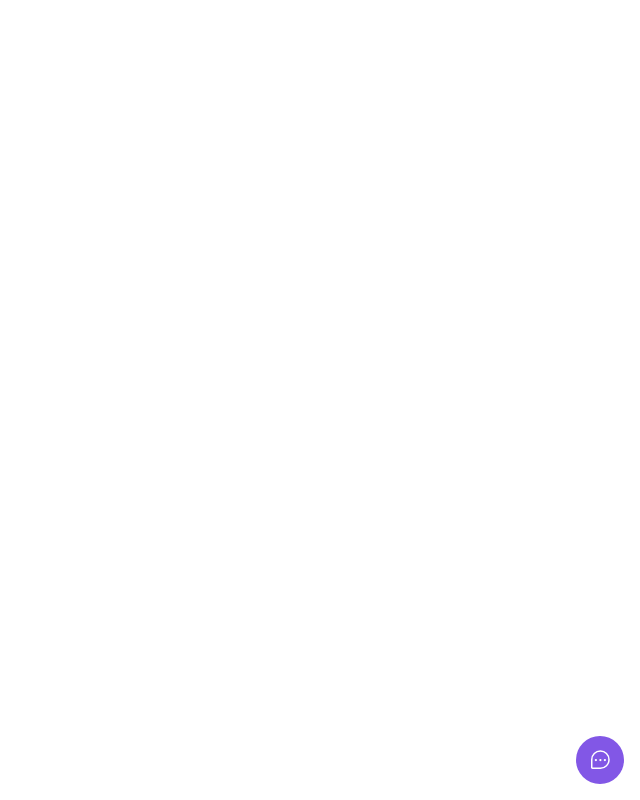
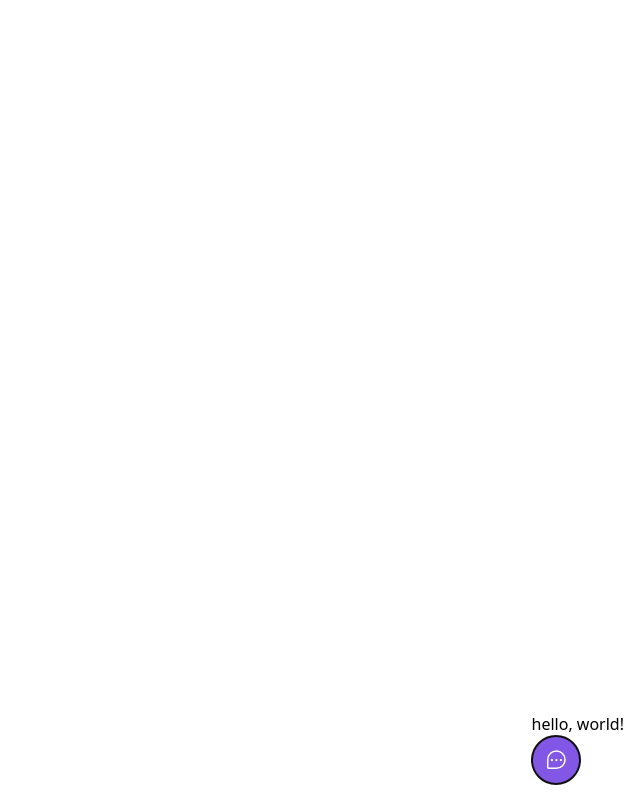
Before and after one commit to lucasgmelo/feedget, a React (Vite) app in the folder web/: page / in a window 1280 px wide. Both pictures are taken after a click on the button "Feedback". Shown: the whole page, without its empty margins (640-1280 px from the left). Built offline with nearby package versions, Linux system fonts and the light colour scheme.

Commit message:
:sparkles: install and add headlessui

```diff
--- a/web/package.json
+++ b/web/package.json
@@ -8,6 +8,7 @@
     "preview": "vite preview"
   },
   "dependencies": {
+    "@headlessui/react": "^1.6.2",
     "react": "^18.0.0",
     "react-dom": "^18.0.0"
   },
--- a/web/src/components/Widget.tsx
+++ b/web/src/components/Widget.tsx
@@ -1,15 +1,21 @@
 import { ChatTeardropDots } from "phosphor-react";
+import { Popover } from "@headlessui/react";
 
 export function Widget() {
   return (
-    <div className="absolute bottom-4 right-4">
-      <button className="bg-brand-500 rounded-full px-3 h-12 text-white flex items-center group">
+    <Popover className="absolute bottom-4 right-4">
+      <Popover.Panel>hello, world!</Popover.Panel>
+
+      <Popover.Button
+        className="bg-brand-500 rounded-full px-3 h-12 text-white flex items-center group"
+      >
         <ChatTeardropDots className="w-6 h-6" />
 
         <span className="max-w-0 overflow-hidden group-hover:max-w-xs transition-all duration-500 ease-linear">
           <span className="pl-2"></span>
-          Feedback</span>
-      </button>
-    </div>
+          Feedback
+        </span>
+      </Popover.Button>
+    </Popover>
   );
 }
```
Also changed, not shown: 2 other files (tests, documents, lock files or other folders).
